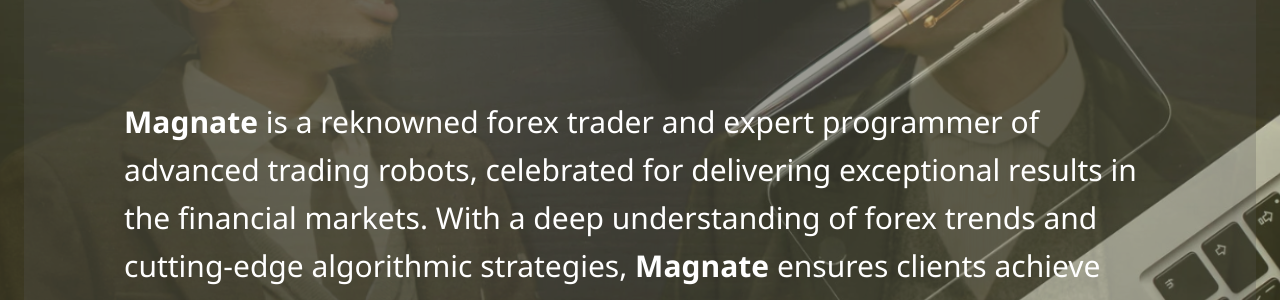
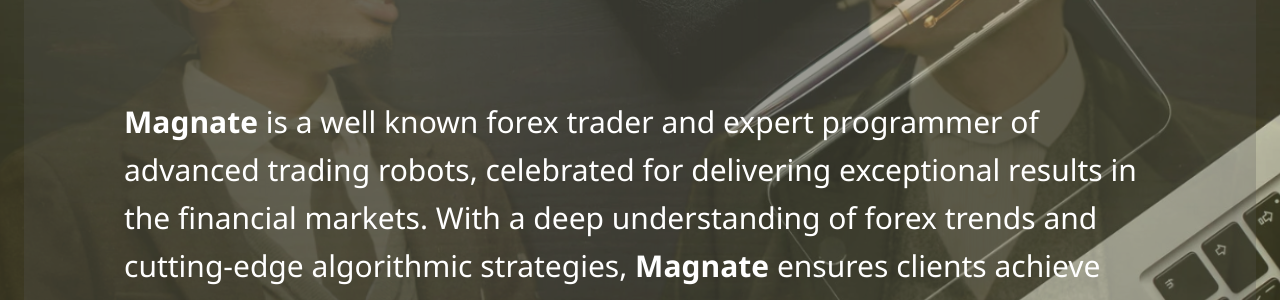
Before and after one commit to jakes-johns/magnateportfolio, a Flask app: page /more/ in a window 1280 px wide. Shown: the part 196-496 px from the top of the page. Run offline with Flask 3, Linux system fonts and the light colour scheme.

Commit message:
Update learn_more.html

```diff
--- a/templates/learn_more.html
+++ b/templates/learn_more.html
@@ -27,7 +27,7 @@
         <section>
             <h2><span class="primary-text"><strong>More About Magnate</strong></span></h2>
             <p>
-                <strong>Magnate</strong> is a reknowned forex trader and expert programmer of advanced trading robots,
+                <strong>Magnate</strong> is a well known forex trader and expert programmer of advanced trading robots,
                 celebrated for delivering exceptional results in the financial markets.
                 With a deep understanding of forex trends and cutting-edge algorithmic strategies,
                 <strong>Magnate</strong> ensures clients achieve their investment goals efficiently.
```
